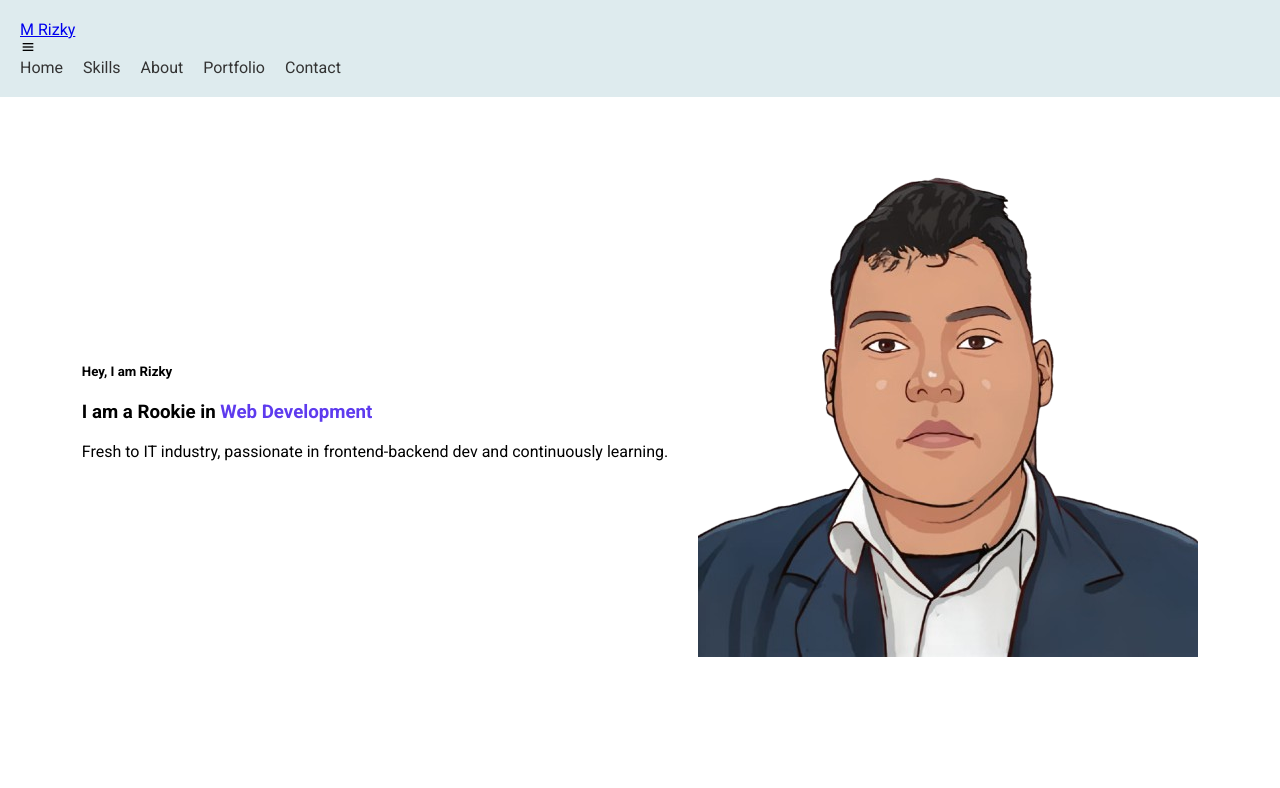
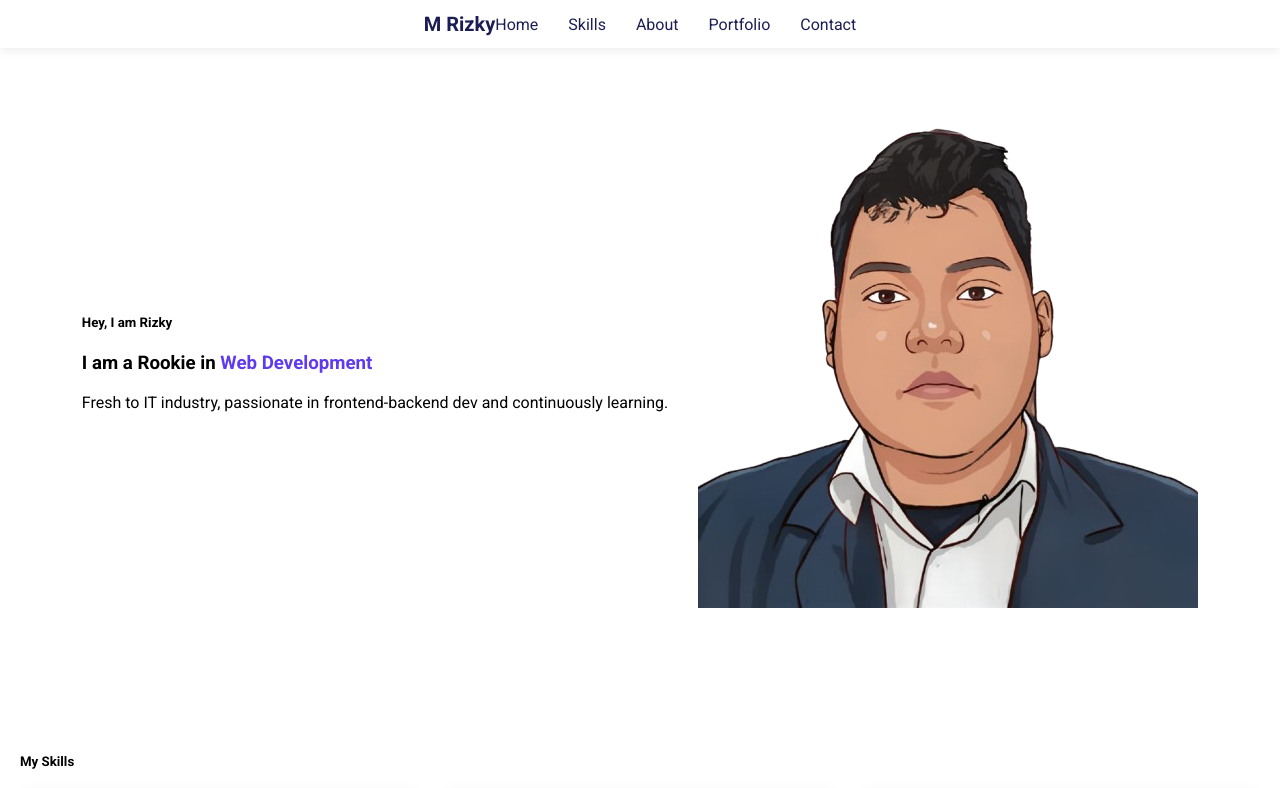
Before and after one commit to rizkystat/portofolio-rizky, a plain HTML site: page index.html in a window 1280 px wide. Shown: the top 788 px of the page. Drawn offline with nearby package versions, Linux system fonts and the light colour scheme.

Commit message:
Update style.css

```diff
--- a/style.css
+++ b/style.css
@@ -1,8 +1,4 @@
-@import url('https://fonts.googleapis.com/css2?family=Roboto:wght@300;400;500;700&display=swap');
 
-html{
-    scroll-behavior: smooth;
-}
 
 @import url('https://fonts.googleapis.com/css2?family=Roboto:wght@300;400;500;700&display=swap');
 
@@ -10,6 +6,79 @@ body {
   margin: 0;
   font-family: 'Roboto', sans-serif;
 }
+.navbar {
+  background-color: #fff;
+  box-shadow: 0 2px 10px rgba(0,0,0,0.08);
+  position: sticky;
+  top: 0;
+  z-index: 1000;
+  padding: 12px 0;
+}
+
+.navbar-container {
+  max-width: 1000px;
+  margin: 0 auto;
+  padding: 0 20px;
+  display: flex;
+  justify-content: space-between;
+  align-items: center;
+}
+
+.navbar-logo {
+  font-size: 20px;
+  font-weight: bold;
+  color: #1c1e53;
+  text-decoration: none;
+}
+
+.navbar-toggle {
+  display: none;
+  font-size: 26px;
+  cursor: pointer;
+  color: #1c1e53;
+}
+
+.navbar-menu {
+  list-style: none;
+  display: flex;
+  gap: 30px;
+  margin: 0;
+  padding: 0;
+}
+
+.navbar-menu li a {
+  text-decoration: none;
+  color: #1c1e53;
+  font-size: 16px;
+  transition: color 0.3s ease;
+}
+
+.navbar-menu li a:hover {
+  color: #5e3bee;
+}
+
+@media screen and (max-width: 768px) {
+  .navbar-toggle {
+    display: block;
+  }
+
+  .navbar-menu {
+    position: absolute;
+    top: 60px;
+    left: 0;
+    right: 0;
+    background: #fff;
+    flex-direction: column;
+    align-items: center;
+    display: none;
+    padding: 20px 0;
+  }
+
+  .navbar-menu.show {
+    display: flex;
+  }
+}
+
 
 html {
   scroll-behavior: smooth;
```
